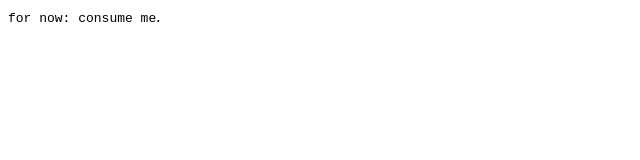
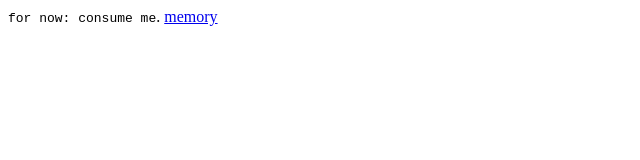
Before and after one commit to angelarlarosa/angelarlarosa.github.io, a plain HTML site: page index.html in a window 1280 px wide. Shown: the full height of the page, 0-640 px from the left. Drawn offline with Linux system fonts and the light colour scheme.

Commit message:
Update index.html

```diff
--- a/index.html
+++ b/index.html
@@ -2,4 +2,7 @@
 <html>
 
 <TT>for now: consume me</TT>.
+
+<a href="memory.html">memory</a>
+
 </html>
```
